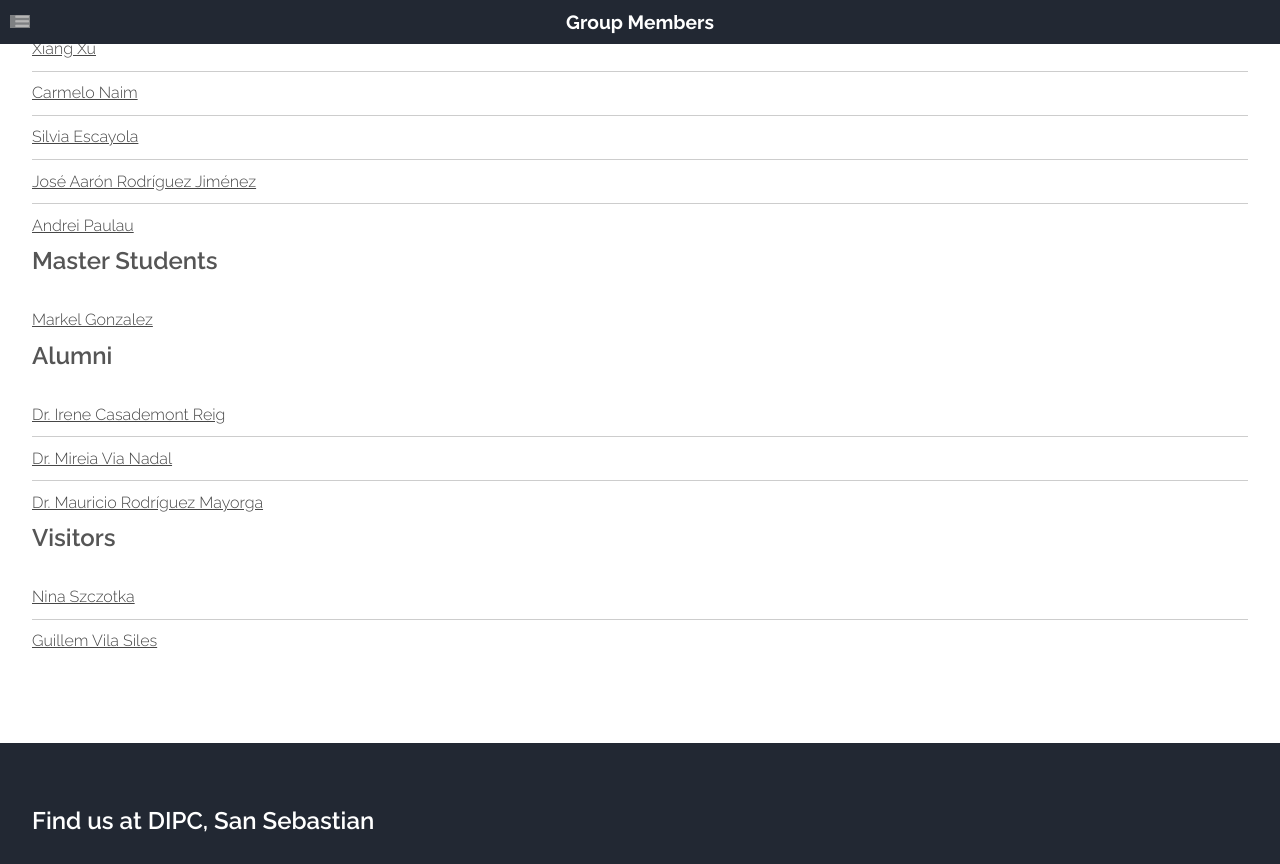
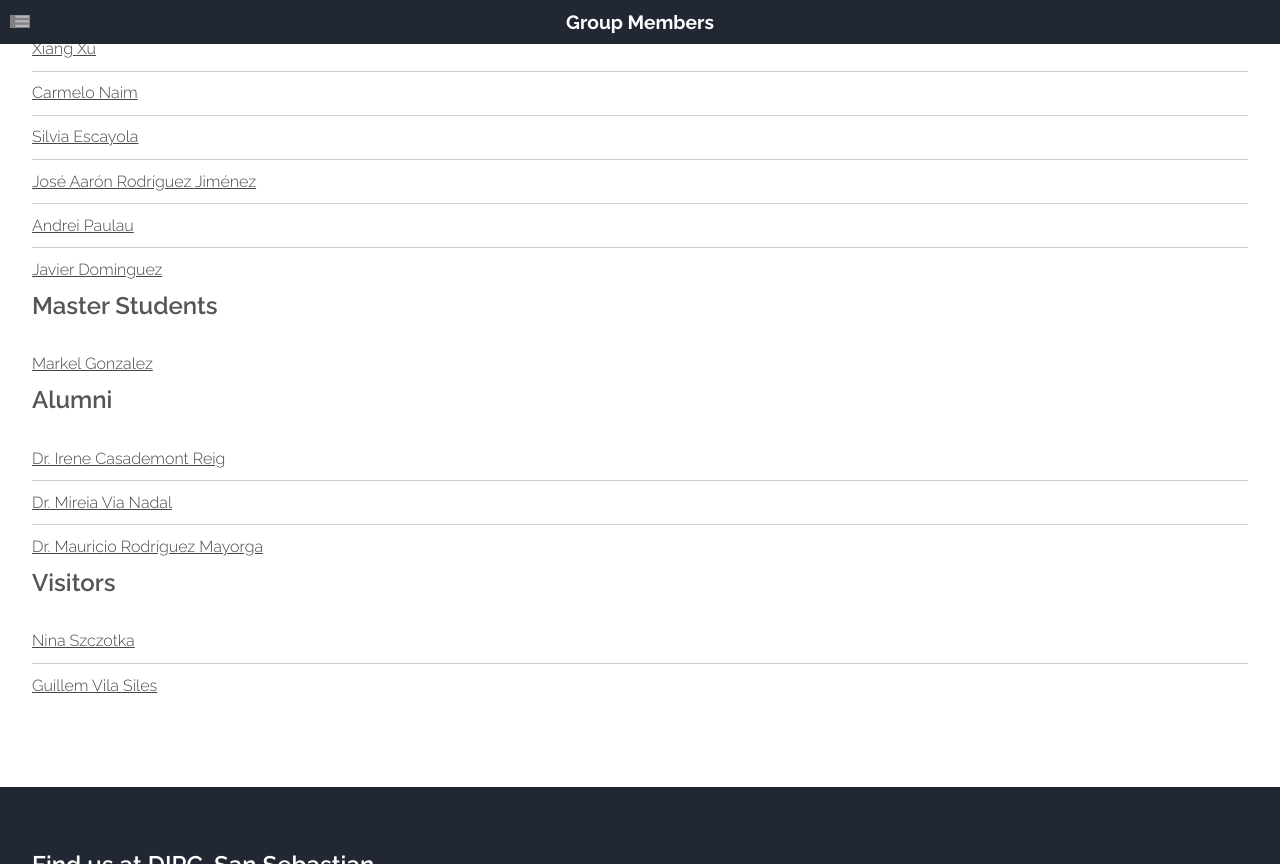
Before and after one commit to old-jekyll-templates/Horizons-Jekyll-Theme, a Jekyll site: the page built from members.html, in a window 1280 px wide and 900 px high, scrolled down 1199 px, cut to the strip 0-864 px from the top of the window. Built offline with Jekyll 4.4.1, drawn with Linux system fonts in a browser that asks for light colours; grey boxes are pictures that could not be loaded.

Commit message:
Update phd_list.html

```diff
--- a/_includes/phd_list.html
+++ b/_includes/phd_list.html
@@ -4,3 +4,4 @@
   <li><a href="{{ site.baseurl }}/members/silvia_escayola.html">Silvia Escayola</a></li>
   <li><a href="{{ site.baseurl }}/members/arron_rodriguez.html">José Aarón Rodríguez Jiménez</a></li>
   <li><a href="{{ site.baseurl }}/members/andrei_paulau.html">Andrei Paulau</a></li>
+  <li><a href="{{ site.baseurl }}/members/javier_dominguez.html">Javier Dominguez</a></li>
```
